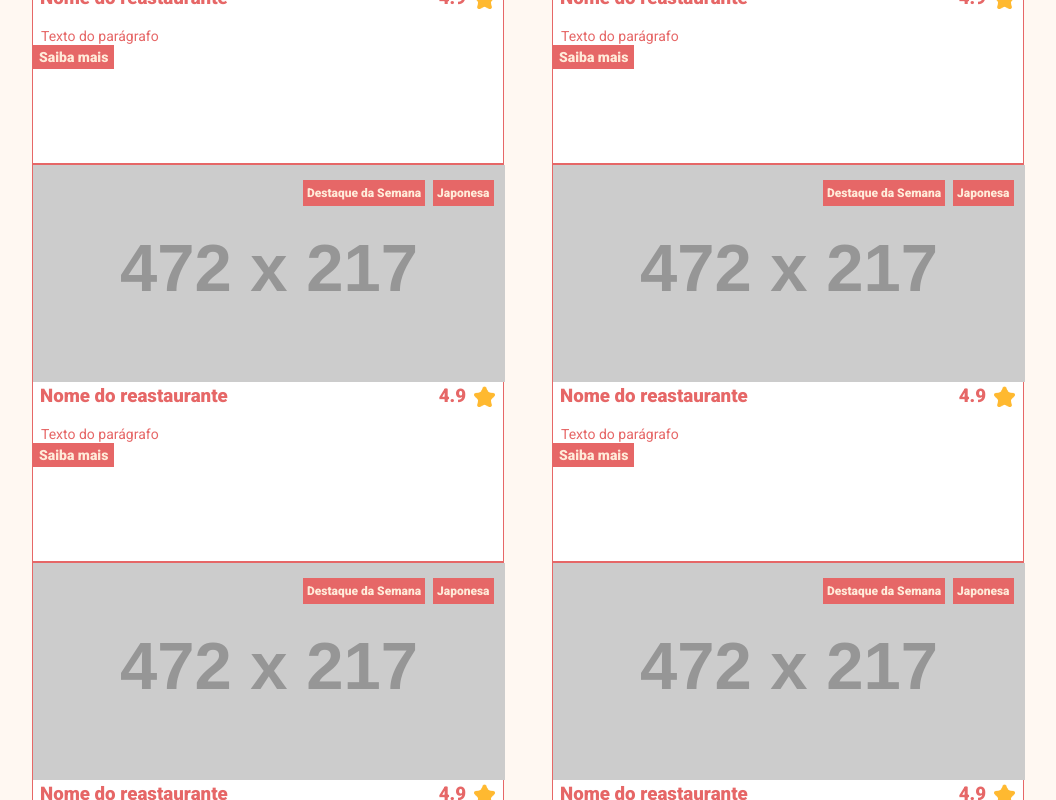
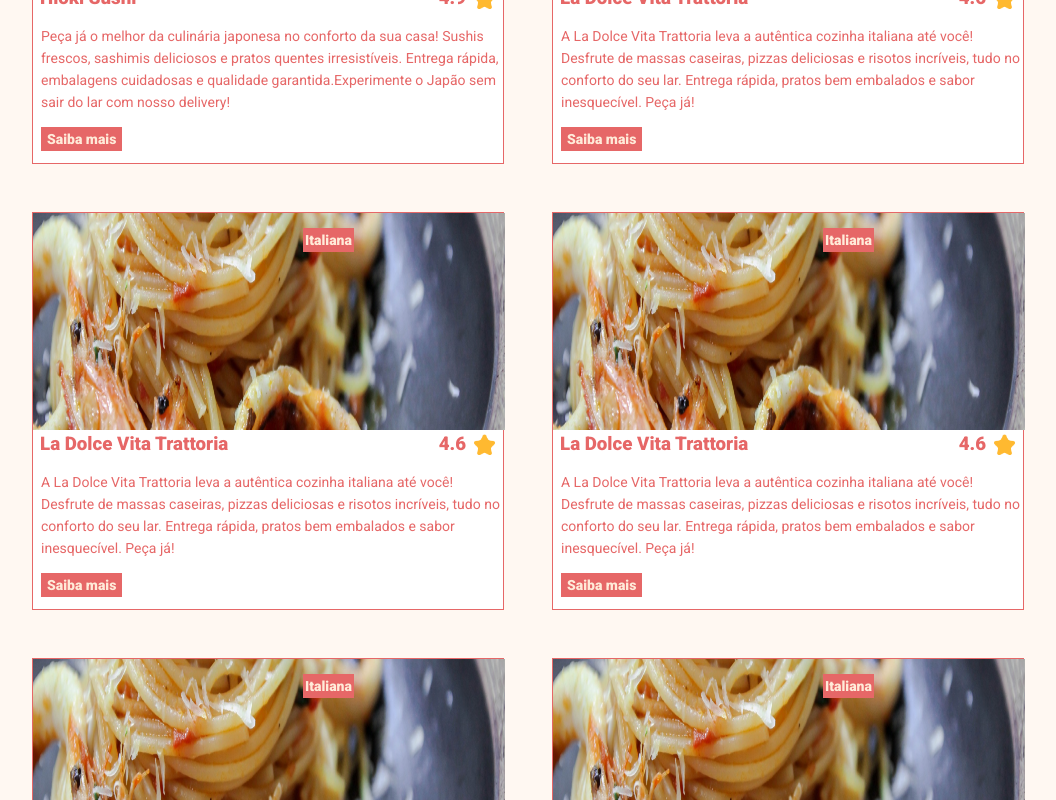
Before and after one commit to andrademachado/Ebac_Efood, a React (Create React App) app: page / in a window 1280 px wide. Shown: the part 680-1480 px from the top of the page, without its empty margins (139-1195 px from the left). Built offline with nearby package versions, Linux system fonts and the light colour scheme.

Commit message:
Desenvolvimento styles /Produt  /tags

```diff
--- a/src/App.tsx
+++ b/src/App.tsx
@@ -2,20 +2,13 @@ import { createBrowserRouter, RouterProvider } from 'react-router-dom'
 import Banner from "./components/Banner";
 
 import Header from "./components/Header";
-import Poster from "./components/Poster";
 import { GlobalCss } from "./styles";
-import Product from './components/Product';
-import ProductsList from './components/ProductsList';
+import Home from './pages/Home';
 
 const rotas = createBrowserRouter([
   {
     path: '/',
-    element: (
-      <>
-      <Poster />
-      <ProductsList />
-      </>
-    )
+    element: <Home />
 
   }
 ])
--- a/src/components/Product/index.tsx
+++ b/src/components/Product/index.tsx
@@ -1,8 +1,8 @@
 import Button from "../Button";
-import Tag from "../Tag";
-import { Card, CardDescricao, Infos, Star, Texto, Title } from "./styles";
+import { Botao, Card, CardDescricao, Infos, Star, Texto, Title } from "./styles";
 import star from '../../assets/images/star.png'
 import { ButtonContainer } from "../Button/styles";
+import Tag from "../Tag";
 
 type Props = {
     title: string;
@@ -31,13 +31,17 @@ const Product = ({
     image,
     number
 }: Props) => (
-    <Card className="container" >
+    <Card >
         <CardDescricao>
             <div>
-                <img src={image} alt={title} />
+                <img src={image} width={472} height={217} alt={title} />
+
+
                 <Infos>
                     {infos.map(info => <Tag key={info}>{info}</Tag>)}
                 </Infos>
+
+
             </div>
             <div>
                 <Title >
@@ -49,12 +53,12 @@ const Product = ({
                 </Title>
                 <Texto>
                     {description}
-
                 </Texto>
+                <Botao>
                 <Button type="link" to="/produto" title="Clique aqui para saber mais" >Saiba mais</Button>
+                </Botao>
             </div>
         </CardDescricao>
-
     </Card>
 )
 
--- a/src/components/Product/styles.ts
+++ b/src/components/Product/styles.ts
@@ -2,7 +2,8 @@ import styled from "styled-components";
 import { cores } from "../../styles";
 
 export const Card = styled.div`
-    width: 472px;
+    max-width: 472px;
+    width: 100%;
     height: 398px;
     margin-bottom: 48px;
     background-color: ${cores.branco};
@@ -21,8 +22,7 @@ export const Infos = styled.div`
 `
 
 export const CardDescricao = styled.div`
-    width: 472px;
-    height: 100%;
+
     height: 398px;
     border: solid 1px;
     color: ${cores.vermelho};
@@ -49,6 +49,22 @@ export const Texto = styled.div`
     font-size: 14px;
     margin-top: 16px;
     margin-left: 8px;
+    margin-bottom: 140x;
     line-height: 22px;
     display: block;
 `
+{/*
+     position: absolute;
+    top: 16px;
+    margin-left: 270px;
+    display: flex;
+    gap: 8px;
+    */}
+export const Botao = styled.div`
+    position: relative;
+    margin-top: 16px;
+    margin-left: 8px;
+    display: block;
+
+
+`
--- a/src/components/ProductsList/index.tsx
+++ b/src/components/ProductsList/index.tsx
@@ -1,54 +1,25 @@
+import Food from "../../models/Food"
 import Product from "../Product"
 import { Container, List } from "./styles"
 
+export type Props = {
+    foods: Food[]
+}
 
-
-const ProductsList = () => (
+const ProductsList = ({ foods }: Props) => (
     <Container>
         <div className="container">
         <List>
-            <Product
-                    description="Texto do parágrafo"
-                    image="//placehold.it/472x217"
-                    infos={['Destaque da Semana', 'Japonesa']}
-                    title="Nome do reastaurante"
-                    number={4.9}
-            />
+            {foods.map(food => (
                 <Product
-                    description="Texto do parágrafo"
-                    image="//placehold.it/472x217"
-                    infos={['Destaque da Semana', 'Japonesa']}
-                    title="Nome do reastaurante"
-                    number={4.9}
+                        key={food.id}
+                        description={food.description}
+                        image={food.image}
+                        infos={food.infos}
+                        title={food.title}
+                        number={food.number}
                 />
-                <Product
-                    description="Texto do parágrafo"
-                    image="//placehold.it/472x217"
-                    infos={['Destaque da Semana', 'Japonesa']}
-                    title="Nome do reastaurante"
-                    number={4.9}
-                />
-                <Product
-                    description="Texto do parágrafo"
-                    image="//placehold.it/472x217"
-                    infos={['Destaque da Semana', 'Japonesa']}
-                    title="Nome do reastaurante"
-                    number={4.9}
-                />
-                <Product
-                    description="Texto do parágrafo"
-                    image="//placehold.it/472x217"
-                    infos={['Destaque da Semana', 'Japonesa']}
-                    title="Nome do reastaurante"
-                    number={4.9}
-                />
-                <Product
-                    description="Texto do parágrafo"
-                    image="//placehold.it/472x217"
-                    infos={['Destaque da Semana', 'Japonesa']}
-                    title="Nome do reastaurante"
-                    number={4.9}
-                />
+            ))}
         </List>
         </div>
     </Container>
--- a/src/components/Tag/style.ts
+++ b/src/components/Tag/style.ts
@@ -7,8 +7,8 @@ import { Props } from '.'
 export const TagContainer = styled.div<Props>`
     background-color: ${cores.vermelho};
     color:  ${cores.bege};
-    font-size: ${props => props.size === 'big' ? '12px' : '12px'} ;
-    font-weight: 700;
-    padding:${(props) => (props.size === 'big' ? '6px 4px' : '6px 4px')};
-    display: inline-block;
+    font-size: ${props => props.size === 'big' ? '12px' : '14px'} ;
+    font-weight: bold;
+    padding:${(props) => (props.size === 'big' ? '6px 4px' : '4px 2px')};
+    display:inline-block;
 `
--- /dev/null
+++ b/src/models/Food.ts
@@ -0,0 +1,26 @@
+class Food {
+    description: string
+    image: string
+    infos: string[]
+    title: string
+    number: number
+    id: number
+
+    constructor(
+        id: number,
+        description: string,
+        image: string,
+        infos: string[],
+        title: string,
+        number: number
+    ) {
+        this.id = id
+        this.description = description
+        this.image = image
+        this.infos = infos
+        this.title = title
+        this.number = number
+    }
+}
+
+export default Food
--- /dev/null
+++ b/src/pages/Home/index.tsx
@@ -0,0 +1,66 @@
+import Poster from "../../components/Poster"
+import ProductsList from "../../components/ProductsList"
+import Food from "../../models/Food"
+import Sushi from '../../assets/images/sushi.png'
+import macarrao from '../../assets/images/macarrao4.png'
+
+const dashboard: Food[] = [
+    {
+    id: 1,
+        description: 'Peça já o melhor da culinária japonesa no conforto da sua casa! Sushis frescos, sashimis deliciosos e pratos quentes irresistíveis. Entrega rápida, embalagens cuidadosas e qualidade garantida.Experimente o Japão sem sair do lar com nosso delivery!',
+        title:'Hioki Sushi ',
+        infos: ['Destaque da semana', 'Japonesa'],
+        image: Sushi,
+        number: 4.9
+    },
+    {
+        id: 2,
+        description: 'A La Dolce Vita Trattoria leva a autêntica cozinha italiana até você! Desfrute de massas caseiras, pizzas deliciosas e risotos incríveis, tudo no conforto do seu lar. Entrega rápida, pratos bem embalados e sabor inesquecível. Peça já!',
+        title: 'La Dolce Vita Trattoria ',
+        infos: ['Italiana'],
+        image: macarrao,
+        number: 4.6
+    },
+    {
+        id: 3,
+        description: 'A La Dolce Vita Trattoria leva a autêntica cozinha italiana até você! Desfrute de massas caseiras, pizzas deliciosas e risotos incríveis, tudo no conforto do seu lar. Entrega rápida, pratos bem embalados e sabor inesquecível. Peça já!',
+        title: 'La Dolce Vita Trattoria ',
+        infos: ['Italiana'],
+        image: macarrao,
+        number: 4.6
+    },
+    {
+        id: 4,
+        description: 'A La Dolce Vita Trattoria leva a autêntica cozinha italiana até você! Desfrute de massas caseiras, pizzas deliciosas e risotos incríveis, tudo no conforto do seu lar. Entrega rápida, pratos bem embalados e sabor inesquecível. Peça já!',
+        title: 'La Dolce Vita Trattoria ',
+        infos: ['Italiana'],
+        image: macarrao,
+        number: 4.6
+    },
+    {
+        id: 5,
+        description: 'A La Dolce Vita Trattoria leva a autêntica cozinha italiana até você! Desfrute de massas caseiras, pizzas deliciosas e risotos incríveis, tudo no conforto do seu lar. Entrega rápida, pratos bem embalados e sabor inesquecível. Peça já!',
+        title: 'La Dolce Vita Trattoria ',
+        infos: ['Italiana'],
+        image: macarrao,
+        number: 4.6
+    },
+    {
+        id: 6,
+        description: 'A La Dolce Vita Trattoria leva a autêntica cozinha italiana até você! Desfrute de massas caseiras, pizzas deliciosas e risotos incríveis, tudo no conforto do seu lar. Entrega rápida, pratos bem embalados e sabor inesquecível. Peça já!',
+        title: 'La Dolce Vita Trattoria ',
+        infos: ['Italiana'],
+        image: macarrao,
+        number: 4.6
+    }
+
+]
+
+const Home = () => (
+    <>
+        <Poster />
+        <ProductsList foods={dashboard} />
+    </>
+)
+
+export default Home
```
Also changed, not shown: src/assets/images/macarrao.png (added).
